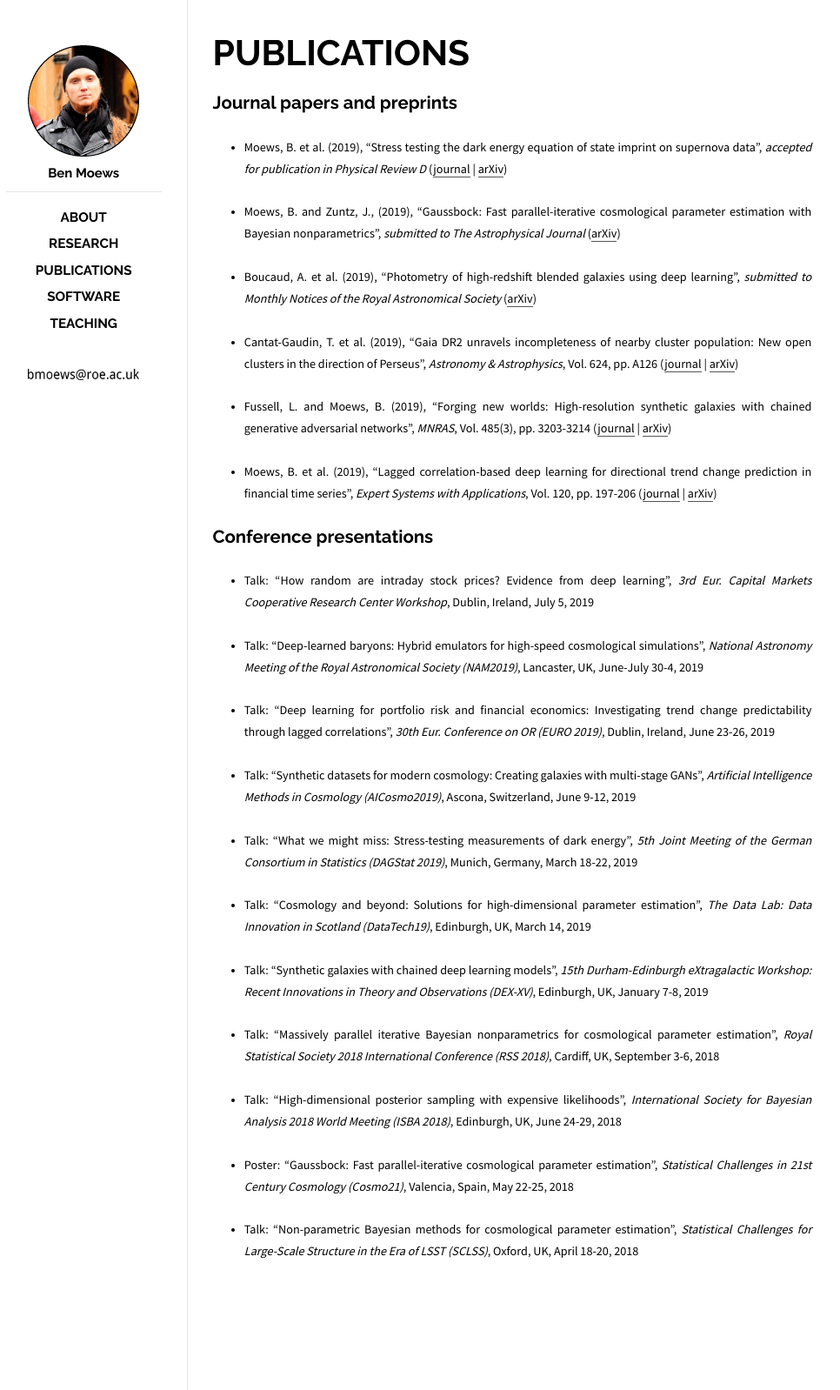
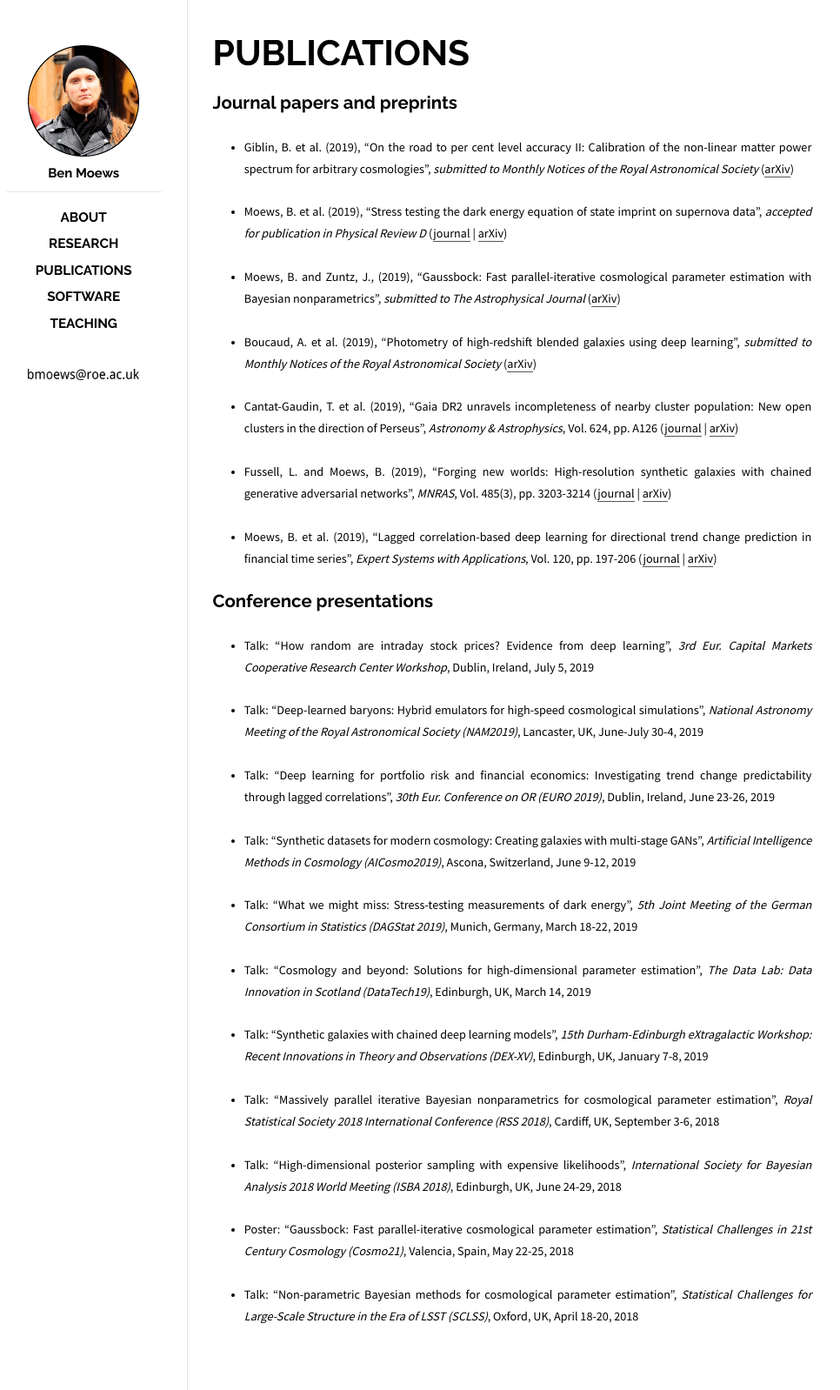
Before and after one commit to moews/moews.github.io, a Jekyll site: the page built from _posts/2017-03-25-publications.md, in a window 1280 px wide. Shown: the whole page at 87% size, without its empty margins (143-1109 px from the left). Built offline with Jekyll 4.4.1, drawn with Linux system fonts in a browser that asks for light colours; some of the changed lines change nothing that is shown.

Commit message:
Update 2017-03-25-publications.md

```diff
--- a/_posts/2017-03-25-publications.md
+++ b/_posts/2017-03-25-publications.md
@@ -12,7 +12,7 @@ categories: posts
 
 <!--* <small>Moews, B. and Ibikunle, G., (2019), "Predictive intraday correlations in stable and volatile market environments: Evidence from deep learning", _submitted to Quantitative Finance_</small>-->
 
-<!--* <small>Giblin, B. et al. (2019), "On the road to per cent level accuracy II: Calibration of the non-linear matter power spectrum for arbitrary cosmologies", _submitted to Monthly Notices of the Royal Astronomical Society_ ([arXiv]())</small>-->
+* <small>Giblin, B. et al. (2019), "On the road to per cent level accuracy II: Calibration of the non-linear matter power spectrum for arbitrary cosmologies", _submitted to Monthly Notices of the Royal Astronomical Society_ ([arXiv](https://arxiv.org/abs/1906.02742))</small>
 
 * <small>Moews, B. et al. (2019), "Stress testing the dark energy equation of state imprint on supernova data", _accepted for publication in Physical Review D_ ([journal](https://journals.aps.org/prd/accepted/b8075Q4aMf71df2c020239c6be1ec7172bc1046c1) | [arXiv](https://arxiv.org/abs/1812.09786))</small>
 
```
